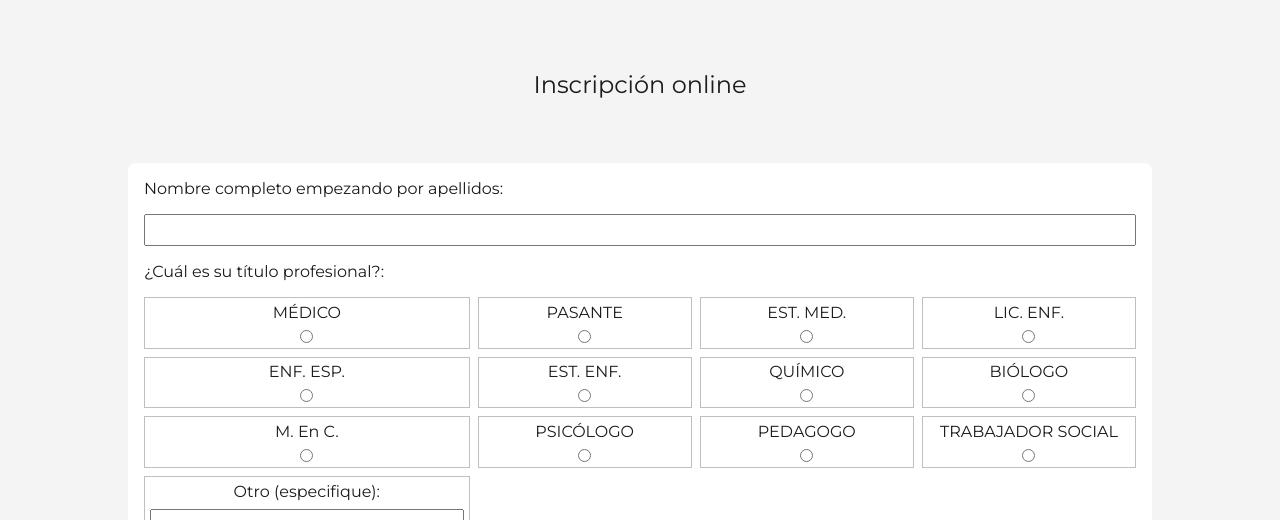
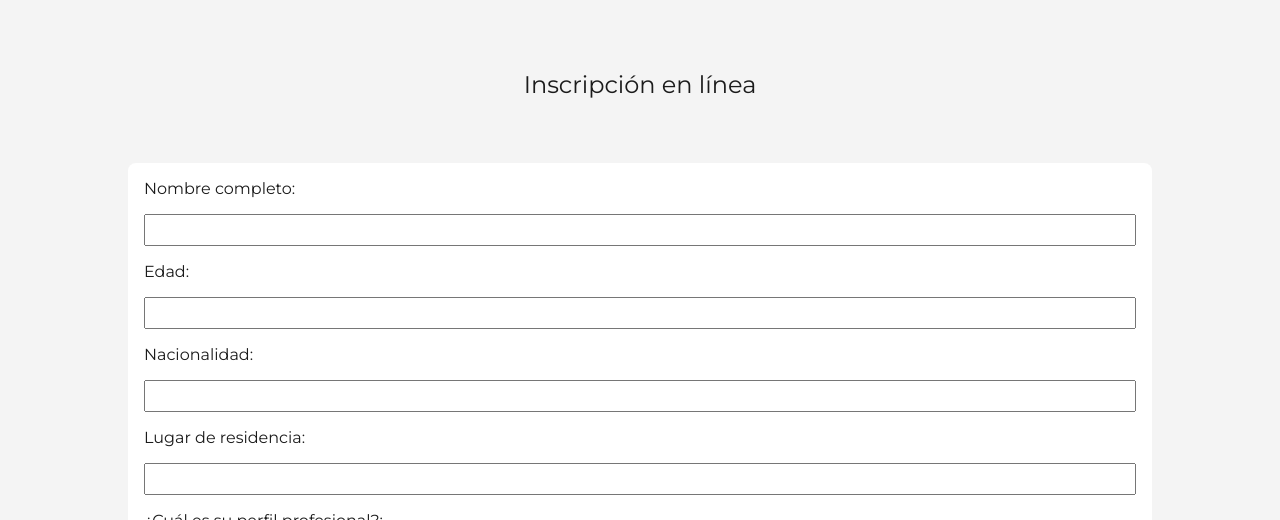
Before and after one commit to ricardoggz/himfg-cursos-website, a Next.js app: page /registro in a window 1280 px wide. Shown: the part 280-800 px from the top of the page. Built offline with nearby package versions, Linux system fonts and the light colour scheme.

Commit message:
se coloca una validacion al elegir una opcion

```diff
--- a/src/components/registerForm/form.module.css
+++ b/src/components/registerForm/form.module.css
@@ -86,6 +86,10 @@
 .toUpperCase{
     text-transform: uppercase;
 }
+.formFieldSelected{
+    background: var(--green-primary);
+    color:var(--white-primary);
+}
 @media (min-width:240px) and (max-width:880px){
     .formRatioInputs{
         grid-template-columns: 1fr;
--- a/src/components/registerForm/registerForm.js
+++ b/src/components/registerForm/registerForm.js
@@ -1,10 +1,19 @@
 import axios from 'axios'
+import { useState } from 'react'
+import styles from './form.module.css'
 import { useOnChange } from '../../hooks'
-import styles from './form.module.css'
 
-export const RegisterForm = ()=>{
-    const [inputData, onChange, onReset] = useOnChange()
-    const onSubmit = async(evt) =>{
+export const RegisterForm = () => {
+    const [onReset] = useOnChange()
+    const [inputData, setInputData] = useState(null)
+    const [isSelected, setIsSelected] = useState(false)
+    const onChange=(evt)=>{
+        setInputData({
+            ...inputData,
+            [evt.target.name]: evt.target.value
+        })
+    }
+    const onSubmit = async (evt) => {
         evt.preventDefault()
         try {
             await axios.post(
@@ -19,133 +28,60 @@ export const RegisterForm = ()=>{
     }
     return (
         <form className={`flexContainer ${styles.formWrapper}`} onSubmit={onSubmit}>
-            <label>Nombre completo empezando por apellidos:</label>
-            <input type='text' name='student_name' required onChange={onChange}/>
-            <label>¿Cuál es su título profesional?:</label>
+            <label>Nombre completo:</label>
+            <input type='text' name='student_name' required onChange={onChange} />
+            <label>Edad:</label>
+            <input
+                type='number'
+                name='student_age'
+                onChange={onChange}
+                required
+            />
+            <label>Nacionalidad:</label>
+            <input
+                type='text'
+                required
+                onChange={onChange}
+                name='student_nationality'
+            />
+            <label>Lugar de residencia:</label>
+            <input
+                type='text'
+                required
+                name='student_work_position'
+                onChange={onChange}
+            />
+            <label>¿Cuál es su perfil profesional?:</label>
             <div className={styles.formRatioInputs}>
-                <div>
-                    <label>MÉDICO</label>
+                <div className={inputData && inputData.student_grade === 'ESTUDIANTE' ? styles.formFieldSelected : ''}>
+                    <label>Estudiante</label>
                     <input
                         type='radio'
-                        value='MÉDICO'
+                        value='ESTUDIANTE'
                         name='student_grade'
                         onChange={onChange}
                         required
                     />
                 </div>
-                <div>
-                    <label>PASANTE</label>
+                <div className={inputData && inputData.student_grade === 'PERSONAL_HIMFG' ? styles.formFieldSelected : ''}>
+                    <label>Personal del HIMFG</label>
                     <input
                         type='radio'
-                        value='PASANTE'
+                        value='PERSONAL_HIMFG'
                         name='student_grade'
                         onChange={onChange}
                         required
                     />
                 </div>
-                <div>
-                    <label>EST. MED.</label>
+                <div className={inputData && inputData.student_grade === 'EXTERNO' ? styles.formFieldSelected : ''}>
+                    <label>Externo</label>
                     <input
                         type='radio'
-                        value='EST. MED.'
+                        value='EXTERNO'
                         name='student_grade'
                         onChange={onChange}
                         required
                     />
-                </div>
-                <div>
-                    <label>LIC. ENF.</label>
-                    <input
-                        type='radio'
-                        value='LIC. ENF.'
-                        name='student_grade'
-                        onChange={onChange}
-                        required
-                    />
-                </div>
-                <div>
-                    <label>ENF. ESP.</label>
-                    <input
-                        type='radio'
-                        value='ENF. ESP.'
-                        name='student_grade'
-                        onChange={onChange}
-                        required
-                    />
-                </div>
-                <div>
-                    <label>EST. ENF.</label>
-                    <input
-                        type='radio'
-                        value='EST. ENF.'
-                        name='student_grade'
-                        onChange={onChange}
-                        required
-                    />
-                </div>
-                <div>
-                    <label>QUÍMICO</label>
-                    <input
-                        type='radio'
-                        value='QUÍMICO'
-                        name='student_grade'
-                        onChange={onChange}
-                        required
-                    />
-                </div>
-                <div>
-                    <label>BIÓLOGO</label>
-                    <input
-                        type='radio'
-                        value='BIÓLOGO'
-                        name='student_grade'
-                        onChange={onChange}
-                        required
-                    />
-                </div>
-                <div>
-                    <label>M. En C.</label>
-                    <input
-                        type='radio'
-                        value='M. EN C.'
-                        name='student_grade'
-                        onChange={onChange}
-                        required
-                    />
-                </div>
-                <div>
-                    <label>PSICÓLOGO</label>
-                    <input
-                        type='radio'
-                        value='PSICÓLOGO'
-                        name='student_grade'
-                        onChange={onChange}
-                        required
-                    />
-                </div>
-                <div>
-                    <label>PEDAGOGO</label>
-                    <input
-                        type='radio'
-                        value='PEDAGOGO'
-                        name='student_grade'
-                        onChange={onChange}
-                        required
-                    />
-                </div>
-                <div>
-                    <label>TRABAJADOR SOCIAL</label>
-                    <input
-                        type='radio'
-                        value='TRABAJADOR SOCIAL'
-                        name='student_grade'
-                        onChange={onChange}
-                        required
-                    />
-                </div>
-                <div>
-                    <label>Otro (especifique):</label>
-                    <input type='text' name='student_grade' onChange={onChange}/>
                 </div>
             </div>
             <label>Institución de procedencia:</label>
@@ -202,16 +138,9 @@ export const RegisterForm = ()=>{
                 </div>
                 <div>
                     <label>Otro (especifique):</label>
-                    <input type='text' name='student_institution' onChange={onChange}/>
+                    <input type='text' name='student_institution' onChange={onChange} />
                 </div>
             </div>
-            <label>Cargo:</label>
-            <input
-                type='text'
-                required
-                name='student_work_position'
-                onChange={onChange}
-            />
             <label>Teléfono:</label>
             <input
                 type='number'
@@ -219,19 +148,19 @@ export const RegisterForm = ()=>{
                 name='student_phone'
                 onChange={onChange}
             />
-            <label>Correo electrónico:</label>
+            <label>Correo electrónico para acceso a la plataforma y donde se enviará su constancia:</label>
             <input
                 type='email'
                 required
                 name='student_email'
                 onChange={onChange}
             />
-            <label>Edad:</label>
+            <label>Genere una contraseña para ingresar a la plataforma:</label>
             <input
-                type='number'
-                name='student_age'
+                type='email'
+                required
+                name='student_email'
                 onChange={onChange}
-                required
             />
             <label>Eres egresado de algún programa del HIMFG:</label>
             <div className={styles.formRatioInputs}>
@@ -256,19 +185,13 @@ export const RegisterForm = ()=>{
                     />
                 </div>
             </div>
-            <label>Nacionalidad:</label>
-            <input
-                type='text'
-                required
-                onChange={onChange}
-                name='student_nationality'
-            />
+
             <div className={styles.formButtons}>
                 <button className={styles.buttonSuccess}>Enviar</button>
                 <button
-                className={styles.buttonDanger}
-                type='reset'
-                onClick={onReset}
+                    className={styles.buttonDanger}
+                    type='reset'
+                    onClick={onReset}
                 >
                     Cancelar
                 </button>
--- a/src/pages/registro/index.js
+++ b/src/pages/registro/index.js
@@ -11,7 +11,7 @@ const Register = ()=>{
                 <link rel="icon" href="https://res.cloudinary.com/diuxbqmn5/image/upload/v1677114497/himfg-logo_ewzx59.webp" />
             </Head>
             <Container>
-                <Title>Inscripción online</Title>
+                <Title>Inscripción en línea</Title>
                 <RegisterForm />
             </Container>
         </>
```
